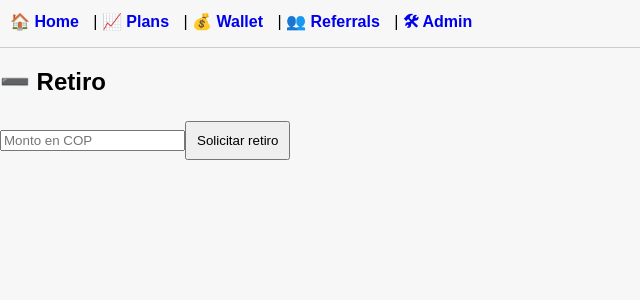
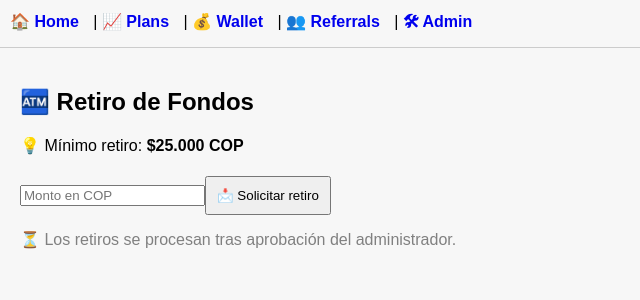
Before and after one commit to Eramsbilly/MONETA-ICT-Frontend, a React app: page /withdraw in a window 1280 px wide. Shown: the top 300 px of the page, without its empty margins (0-640 px from the left). Built offline with nearby package versions, Linux system fonts and the light colour scheme; no server answers.

Commit message:
Update Withdraw.js

```diff
--- a/src/Withdraw.js
+++ b/src/Withdraw.js
@@ -1,9 +1,32 @@
+import { useState } from "react";
+
 export default function Withdraw() {
+  const [amount, setAmount] = useState("");
+
   return (
-    <div>
-      <h2>➖ Retiro</h2>
-      <input placeholder="Monto en COP" />
-      <button>Solicitar retiro</button>
+    <div style={{ padding: 20 }}>
+      <h2>🏧 Retiro de Fondos</h2>
+
+      <p>
+        💡 Mínimo retiro: <b>$25.000 COP</b>
+      </p>
+
+      <input
+        type="number"
+        placeholder="Monto en COP"
+        value={amount}
+        onChange={(e) => setAmount(e.target.value)}
+      />
+
+      <button
+        onClick={() => alert("Solicitud enviada. En revisión.")}
+      >
+        📩 Solicitar retiro
+      </button>
+
+      <p style={{ marginTop: 10, color: "gray" }}>
+        ⏳ Los retiros se procesan tras aprobación del administrador.
+      </p>
     </div>
   );
 }
```
